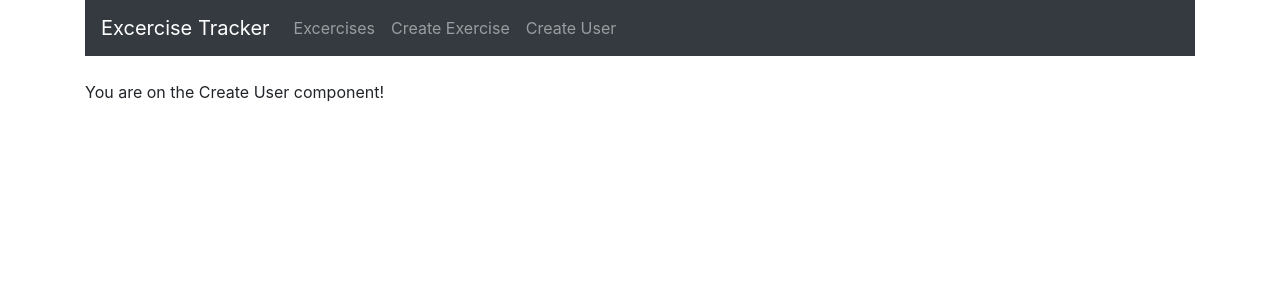
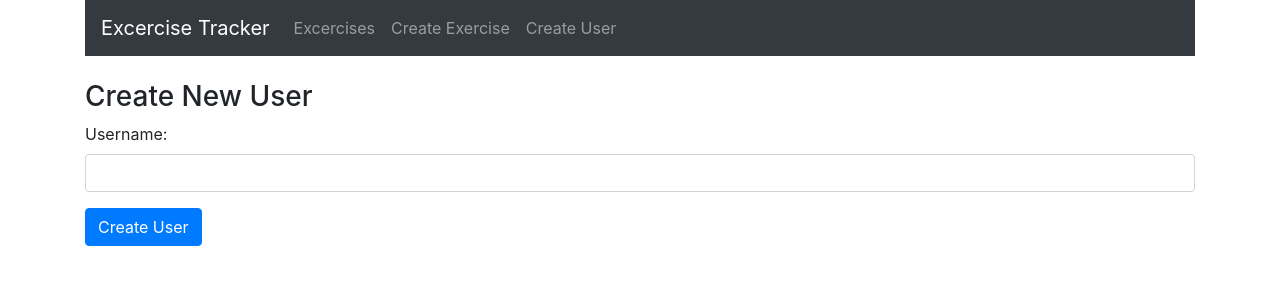
Before and after one commit to qcarpentier/exercises-tracker, a React (Create React App) app: page /user in a window 1280 px wide. Shown: the top 300 px of the page. Built offline with nearby package versions, Linux system fonts and the light colour scheme.

Commit message:
create-user component fulfilled

```diff
--- a/src/components/create-user.component.js
+++ b/src/components/create-user.component.js
@@ -1,10 +1,60 @@
 import React, { Component } from "react";
 
 export default class CreateUser extends Component {
+  constructor(props) {
+    super(props);
+
+    this.onChangeUsername = this.onChangeUsername.bind(this);
+    this.onSubmit = this.onSubmit.bind(this);
+
+    this.state = {
+      username: ""
+    };
+  }
+
+  onChangeUsername(e) {
+    this.setState({
+      username: e.target.value
+    });
+  }
+
+  onSubmit(e) {
+    e.preventDefault();
+
+    const user = {
+      username: this.state.username
+    };
+
+    console.log(user);
+
+    this.setState({
+      username: ""
+    });
+  }
+
   render() {
     return (
       <div>
-          <p>You are on the Create User component!</p>
+        <h3>Create New User</h3>
+        <form onSubmit={this.onSubmit}>
+          <div className="form-group">
+            <label>Username: </label>
+            <input
+              type="text"
+              required
+              className="form-control"
+              value={this.state.username}
+              onChange={this.onChangeUsername}
+            />
+          </div>
+          <div className="form-group">
+            <input
+              type="submit"
+              value="Create User"
+              className="btn btn-primary"
+            />
+          </div>
+        </form>
       </div>
     );
   }
```
